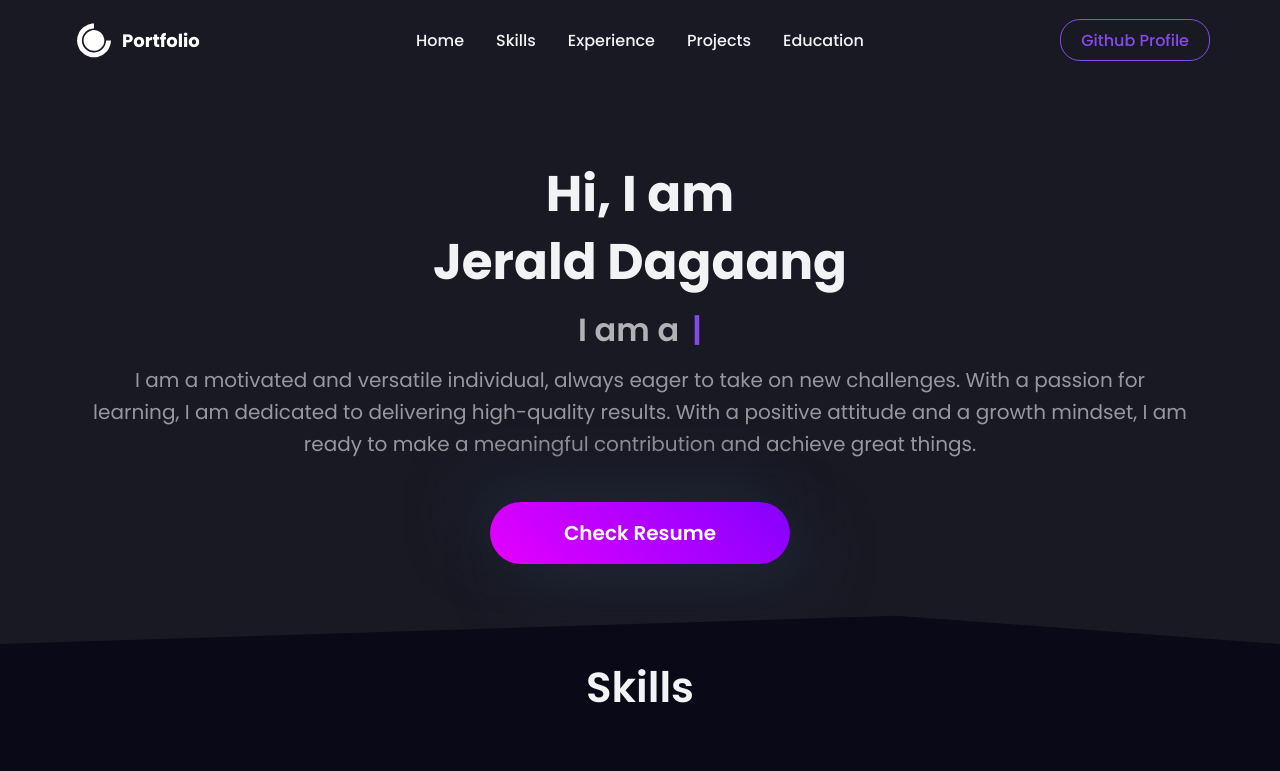
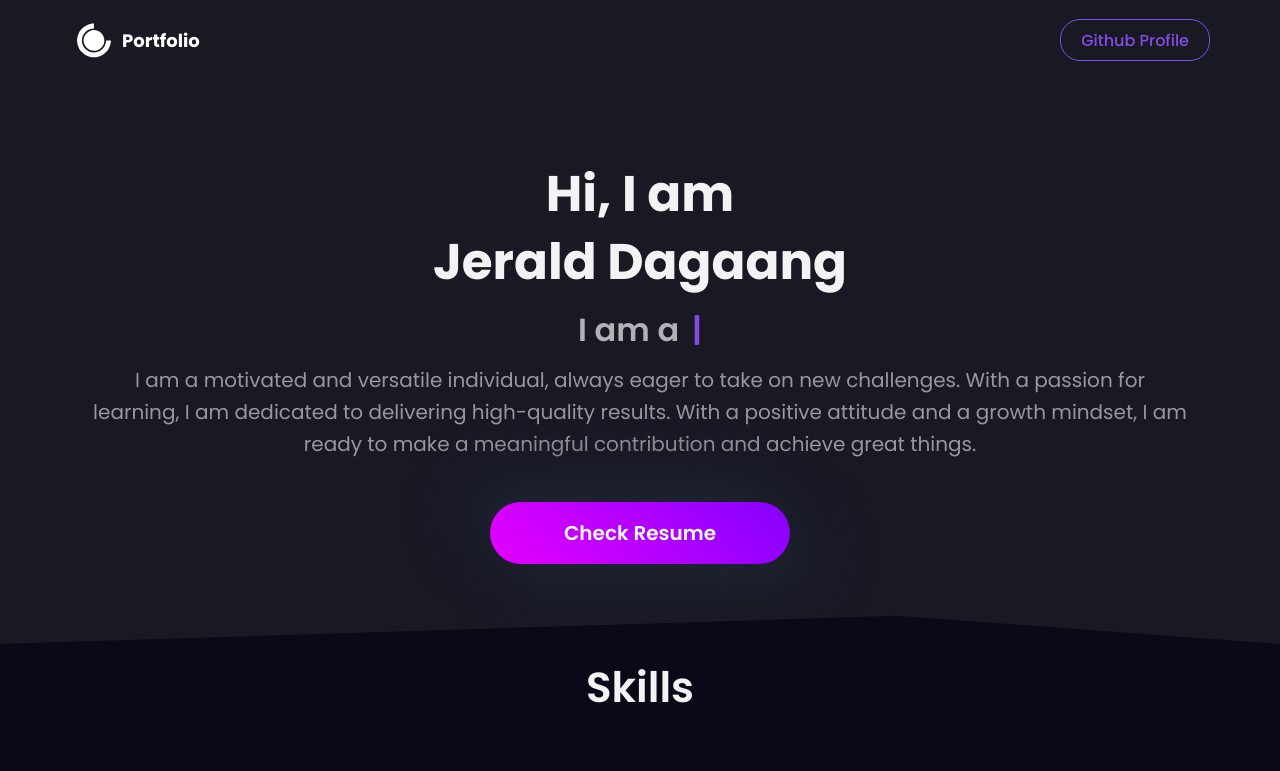
Before and after one commit to Lolillya/My-Portfolio, a React (Create React App) app: page / in a window 1280 px wide. Shown: the top 771 px of the page. Built offline with nearby package versions, Linux system fonts and the light colour scheme.

Commit message:
removed navbar items

```diff
--- a/src/components/Navbar/index.js
+++ b/src/components/Navbar/index.js
@@ -181,13 +181,13 @@ const Navbar = () => {
             }}
           />
         </MobileIcon>
-        <NavItems>
+        {/* <NavItems>
           <NavLink>Home</NavLink>
           <NavLink>Skills</NavLink>
           <NavLink>Experience</NavLink>
           <NavLink>Projects</NavLink>
           <NavLink>Education</NavLink>
-        </NavItems>
+        </NavItems> */}
 
         {isOpen && (
           <MobileMenu open={isOpen}>
```
